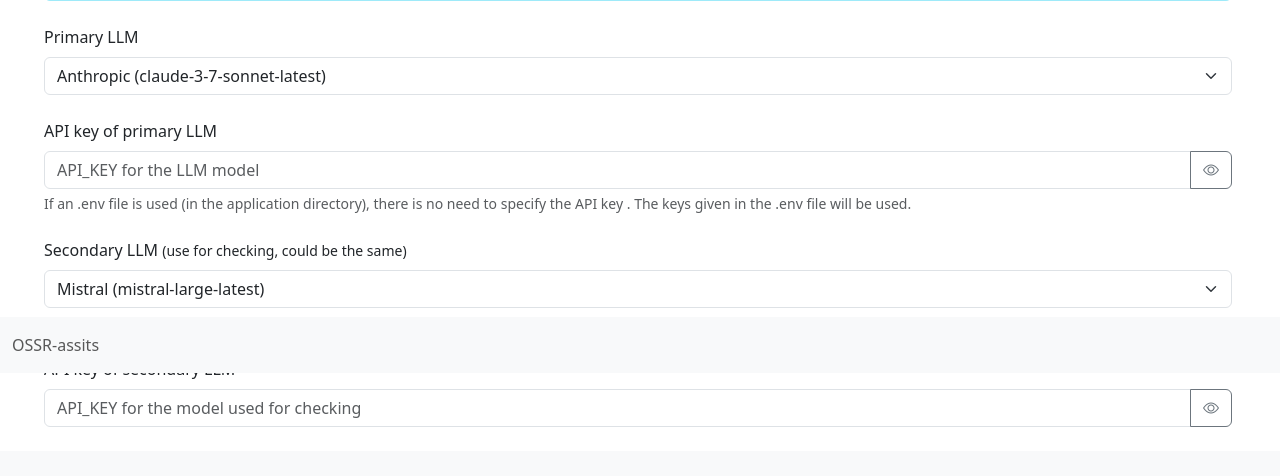
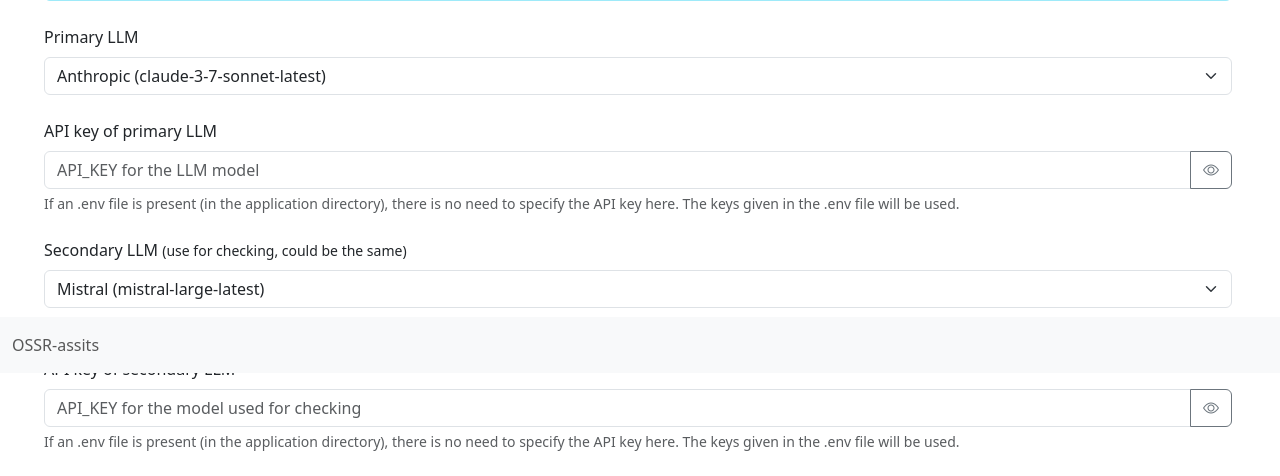
Before and after one commit to cucheratmi/OSSR-assist, a Flask app: page /setup in a window 1280 px wide. Shown: the part 427-903 px from the top of the page. Before the commit the page ends 854 px from the top, so only its background shows below. Run offline with Flask 3, Linux system fonts and the light colour scheme; data comes from the database, SQL or seed files in the repository; parts of the project's set-up code (start-up, migrations or seed data) failed here and were passed over; some libraries are stand-ins or nearby versions.

Commit message:
updating

```diff
--- a/templates/setup.html
+++ b/templates/setup.html
@@ -72,7 +72,7 @@
         </button>
     </div>
     <div class="form-text">
-        If an .env file is used (in the application directory), there is no need to specify the API key .
+        If an .env file is present (in the application directory), there is no need to specify the API key here.
         The keys given in the .env file will be used.
     </div>
     <div id="API_KEY_info" class="form-text"></div>
@@ -121,6 +121,10 @@
         </button>
     </div>
     <div id="SECONDARY_API_KEY_info" class="form-text"></div>
+    <div class="form-text">
+        If an .env file is present (in the application directory), there is no need to specify the API key here.
+        The keys given in the .env file will be used.
+    </div>
 </div>
 
 <script>
```
